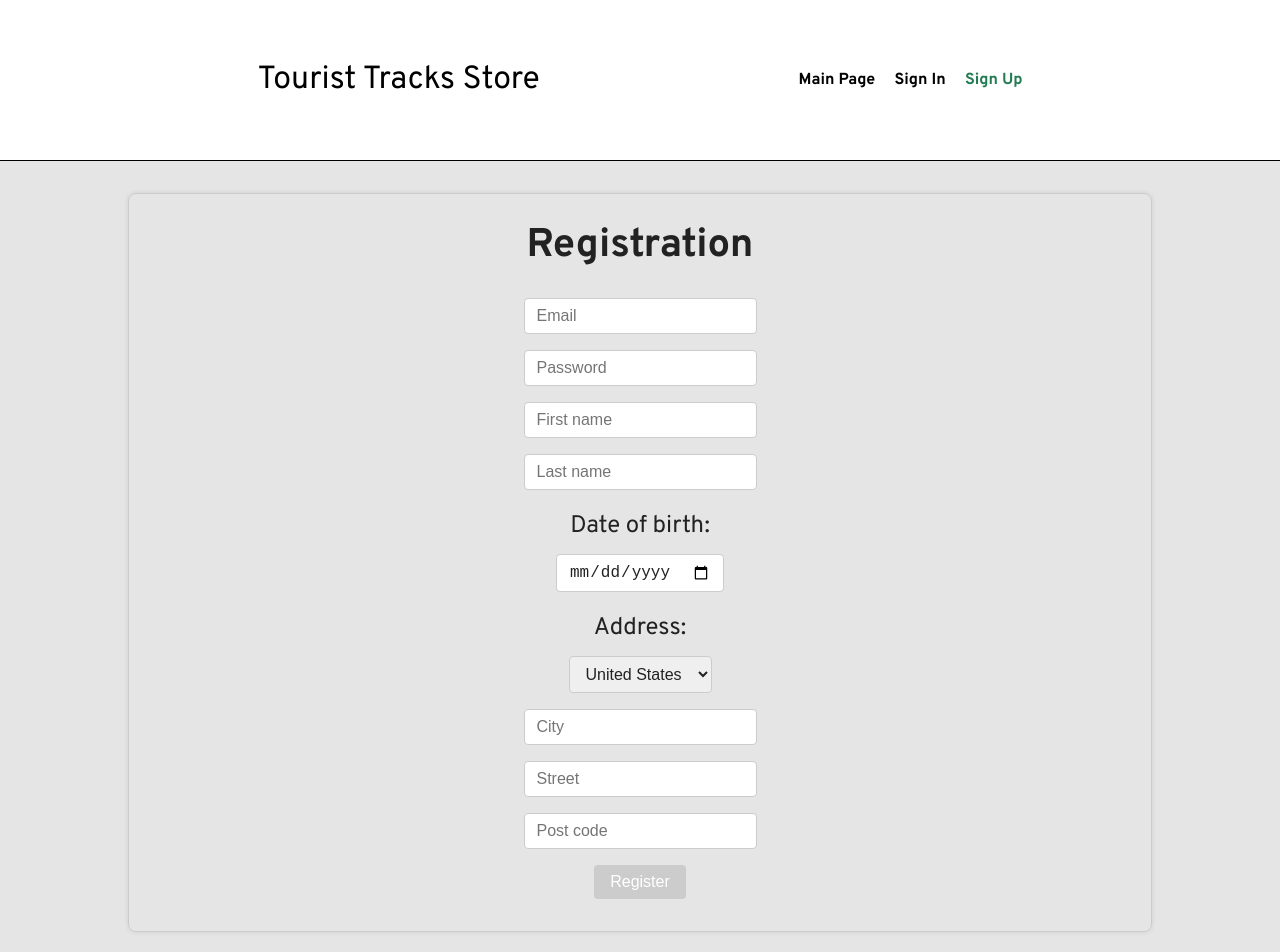
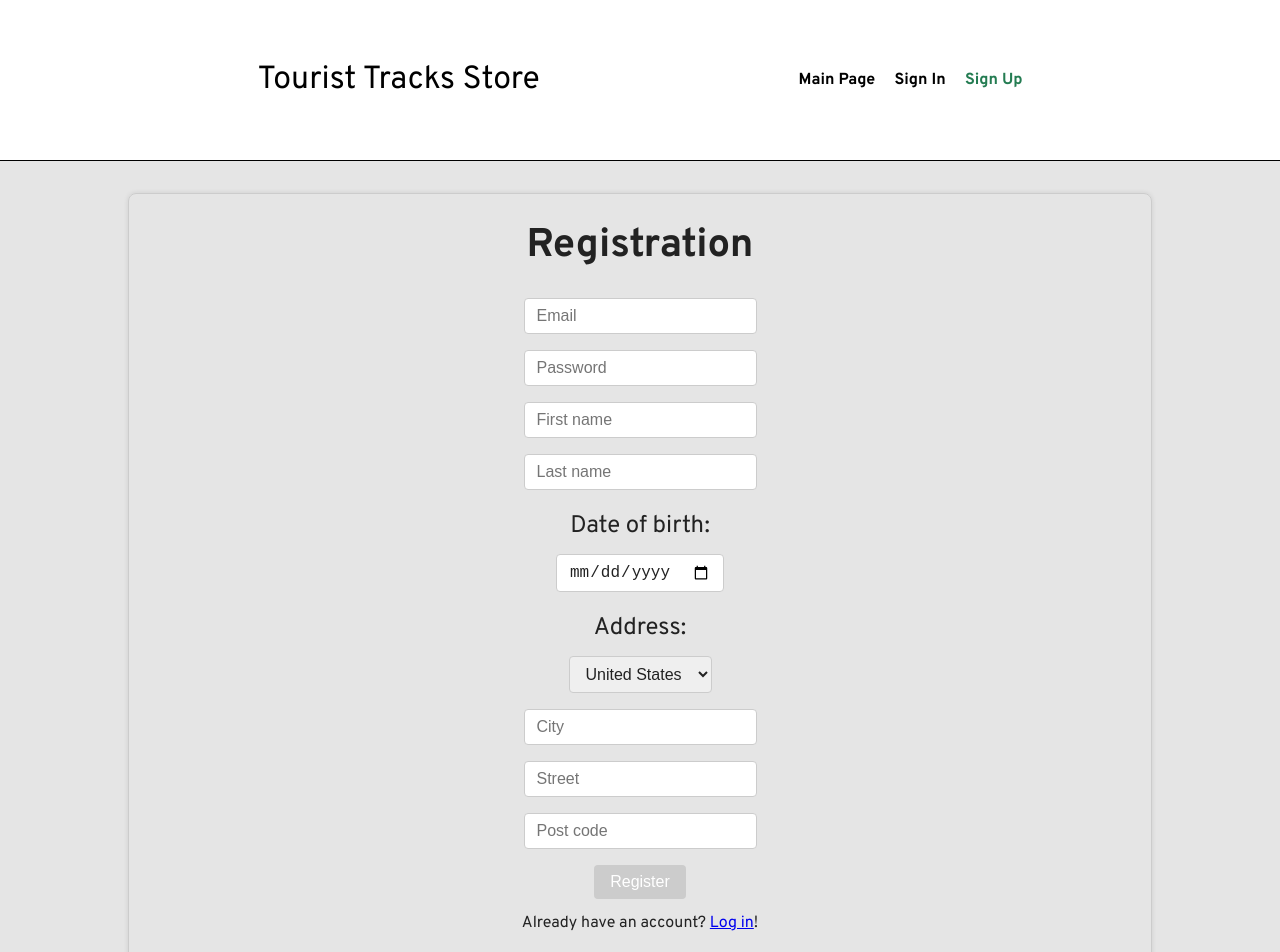
Before and after one commit to sheritsh/eCommerce-Application, a React app: page /registration in a window 1280 px wide. Shown: the top 952 px of the page. Built offline with nearby package versions, Linux system fonts and the light colour scheme; what @commercetools/sdk-auth would draw is missing.

Commit message:
feat: add Link to login if have account in registerPage

```diff
--- a/src/components/UI/forms/registrationForm/RegistrationForm.tsx
+++ b/src/components/UI/forms/registrationForm/RegistrationForm.tsx
@@ -1,4 +1,5 @@
 import React, { useState, useEffect } from 'react';
+import { Link } from 'react-router-dom';
 import Container from '../../container/Container';
 import { removeLoginError } from '../../../../store/auth/reducer';
 import Form from '../form/Form';
@@ -306,6 +307,9 @@
           disabled={!formValid}
           text="Register"
         />
+        <div>
+          Already have an account? <Link to="/login">Log in</Link>!
+        </div>
       </Form>
       <Popup active={popupActive} setActive={setPopupActive} />
     </Container>
```
